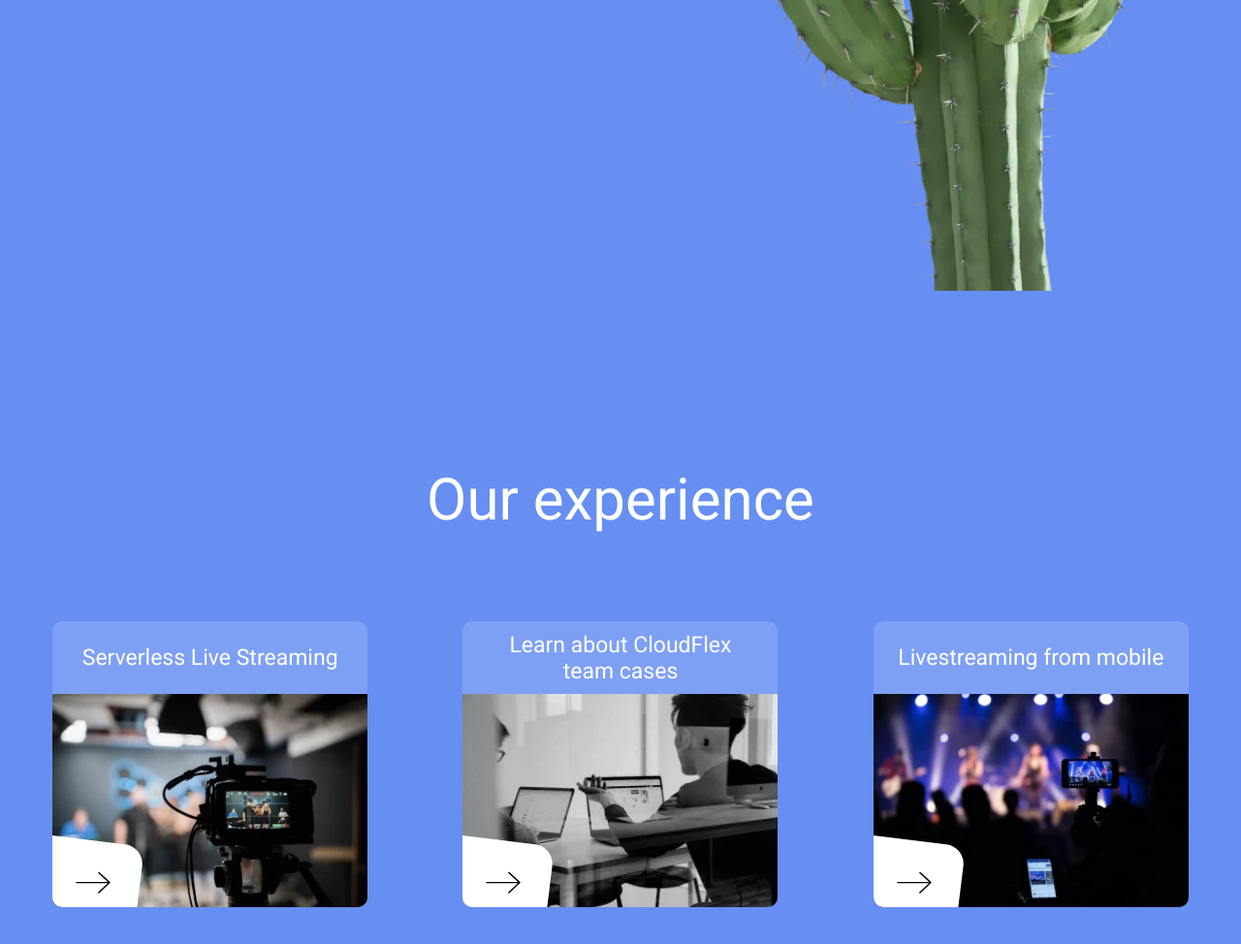
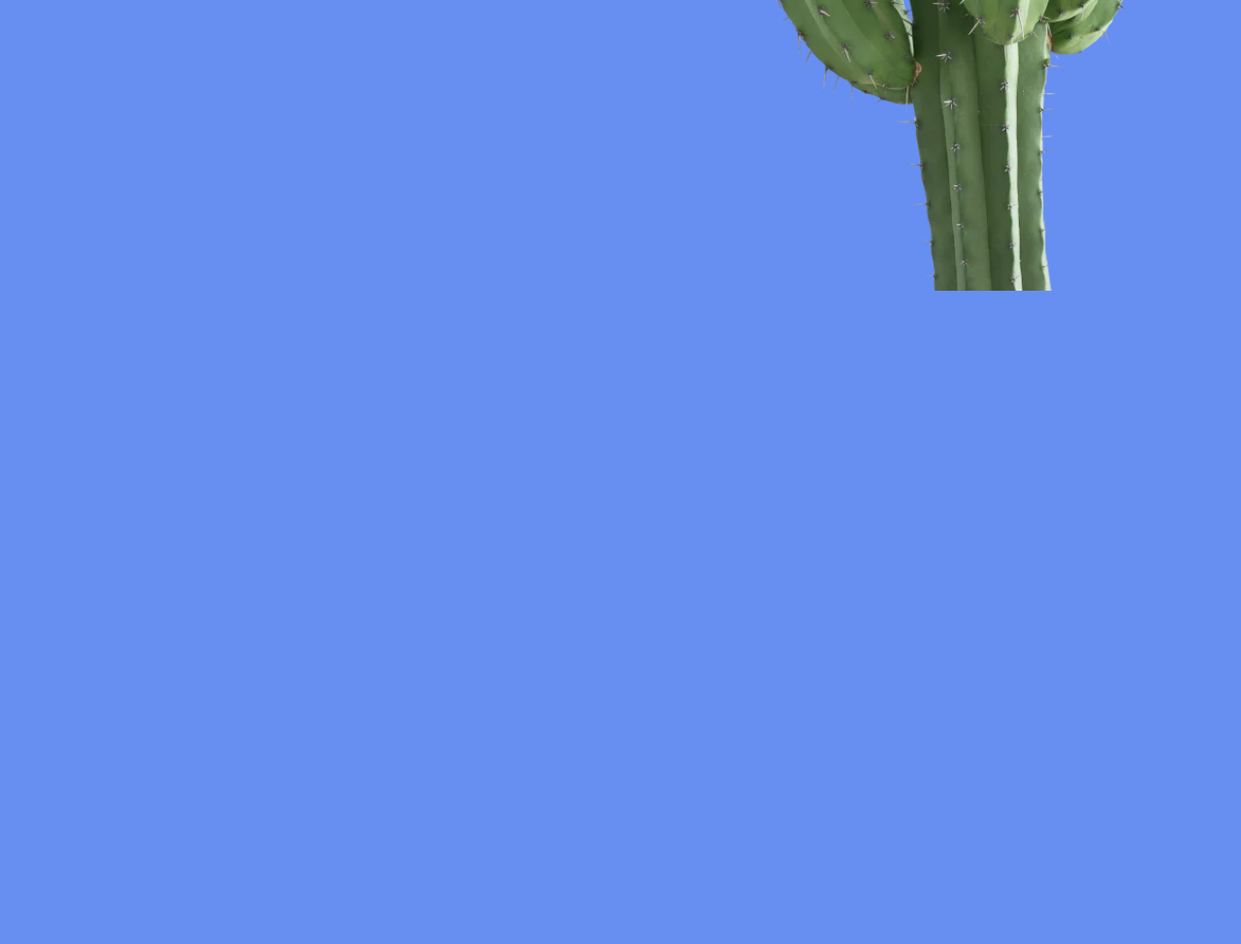
Before and after one commit to Viktor1504/landing_live_streaming, a website: page index.html in a window 1280 px wide. Shown: the part 3554-4528 px from the top of the page at 97% size. After the commit the page ends 3854 px from the top, so only its background shows below. Drawn offline with Linux system fonts and the light colour scheme.

Commit message:
Revert "Merge pull request #4 from Viktor1504/experience"
This reverts commit fd5906e9966996120a2d1522ef4e7b19bdfc1410, reversing
changes made to ba945eb833bf4dcd5198bcffcd0af71ccfce56d7.

```diff
--- a/index.html
+++ b/index.html
@@ -130,7 +130,7 @@
         </div>
     </section>
     <hr class="divider">
-    <section class="about-section" aria-label="about section">
+    <section class="about-section">
         <div class="container">
             <div class="about">
                 <div class="about__quality">
@@ -159,46 +159,6 @@
             </div>
         </div>
     </section>
-    <div class="experience-section" aria-label="experience section">
-        <div class="container">
-            <div class="experience">
-                <h2 class="experience__title">Our experience</h2>
-
-                <div class="experience__cards-wrapper">
-                    <figure class="img-card">
-                        <h3 class="img-card__title">Serverless Live Streaming</h3>
-                        <img class="img-card__preview" src="assets/img/card_shooting.webp" alt="card shooting">
-                        <button class="img-card__btn">
-                            <svg class="img-card__btn-icon" aria-label="arrow img">
-                                <use href="assets/sprites.svg#arrow-icon"></use>
-                            </svg>
-                        </button>
-                    </figure>
-                    <figure class="img-card">
-                        <h3 class="img-card__title">
-                            <span>Learn about CloudFlex</span>
-                            <span>team cases</span>
-                        </h3>
-                        <img class="img-card__preview" src="assets/img/card_working.webp" alt="card working">
-                        <button class="img-card__btn">
-                            <svg class="img-card__btn-icon" aria-label="arrow img">
-                                <use href="assets/sprites.svg#arrow-icon"></use>
-                            </svg>
-                        </button>
-                    </figure>
-                    <figure class="img-card">
-                        <h3 class="img-card__title">Livestreaming from mobile</h3>
-                        <img class="img-card__preview" src="assets/img/card_streaming.webp" alt="card streaming">
-                        <button class="img-card__btn">
-                            <svg class="img-card__btn-icon" aria-label="arrow img">
-                                <use href="assets/sprites.svg#arrow-icon"></use>
-                            </svg>
-                        </button>
-                    </figure>
-                </div>
-            </div>
-        </div>
-    </div>
 </main>
 </body>
 </html>
--- a/styles/_cards.scss
+++ b/styles/_cards.scss
@@ -52,63 +52,3 @@
     }
   }
 }
-
-.img-card {
-  position: relative;
-  width: 325px;
-  height: 295px;
-  border-radius: 10px;
-  background-color: color.adjust(v.$color_white, $alpha: -0.85);
-  @include m.d-flex(space-between, center, nowrap, column, 0, 0);
-  overflow: hidden;
-  flex-shrink: 0;
-
-  &__title {
-    @include m.font(23px, 400, v.$color_white);
-    @include m.d-flex(center, center, nowrap, column, 0, 0);
-    flex-grow: 1;
-  }
-
-  &__preview {
-    width: 100%;
-    height: 220px;
-  }
-
-  &__btn {
-    @include m.position(absolute, 1, -1, bottom, left, -20px, -30px);
-    width: 120px;
-    height: 90px;
-    border-radius: 20px;
-    border: none;
-    background-color: v.$color_white;
-    rotate: z 7deg;
-    transition: rotate .2s;
-
-    &-icon {
-      width: 36px;
-      height: 23px;
-      fill: v.$color_black;
-      rotate: z -7deg;
-      translate: 12px;
-    }
-
-    &:hover {
-      cursor: pointer;
-      scale: 1.3;
-
-      .img-card__btn-icon {
-        rotate: z -7deg;
-        translate: 17px -8px;
-      }
-    }
-  }
-
-  &:hover {
-    cursor: pointer;
-    box-shadow: 0 8px 20px 12px rgba(0, 0, 0, .15), inset 0 -5px 70px 25px rgba(0, 0, 0, .2);
-  }
-
-  @media (max-width: v.$media_min) {
-    width: 300px;
-  }
-}
--- a/styles/_experience.scss
+++ /dev/null
@@ -1,23 +0,0 @@
-@use 'variables' as v;
-@use 'mixins' as m;
-
-.experience {
-  padding: 180px 0;
-  margin: 0 auto;
-  text-align: center;
-  @include m.d-flex(start, center, nowrap, column, 0, 90px);
-
-  &__title {
-    @include m.font(60px, 400, v.$color_white);
-
-    @media (max-width: v.$media_sm) {
-      @include m.font(35px, 400, v.$color_white);
-    }
-  }
-
-  &__cards-wrapper {
-    @include m.d-flex(space-around, center, wrap, row, 20px, 55px);
-    width: 100%;
-    padding: 0 15px;
-  }
-}
--- a/styles/_importer.scss
+++ b/styles/_importer.scss
@@ -4,4 +4,3 @@
 @forward "hero";
 @forward "work";
 @forward "about";
-@forward "experience";
```
Also changed, not shown: styles/index.css, 1 other file.
